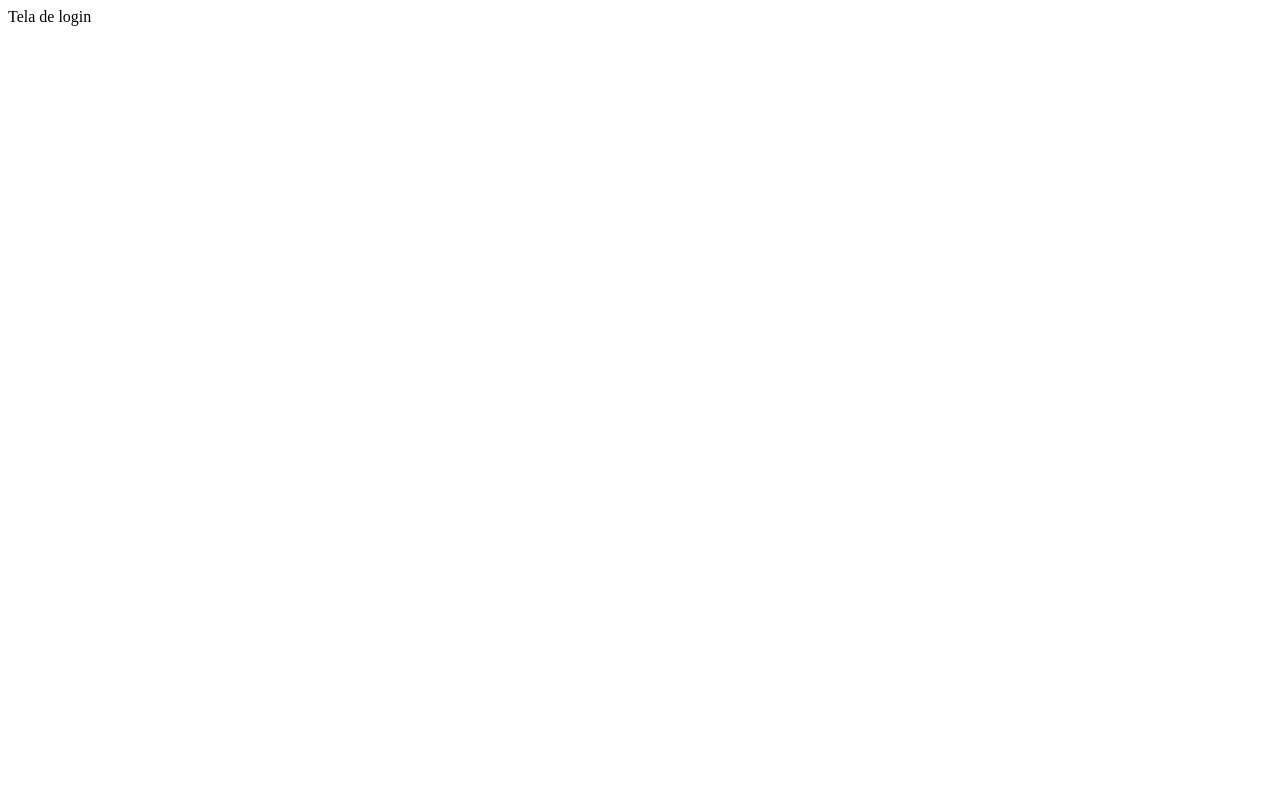
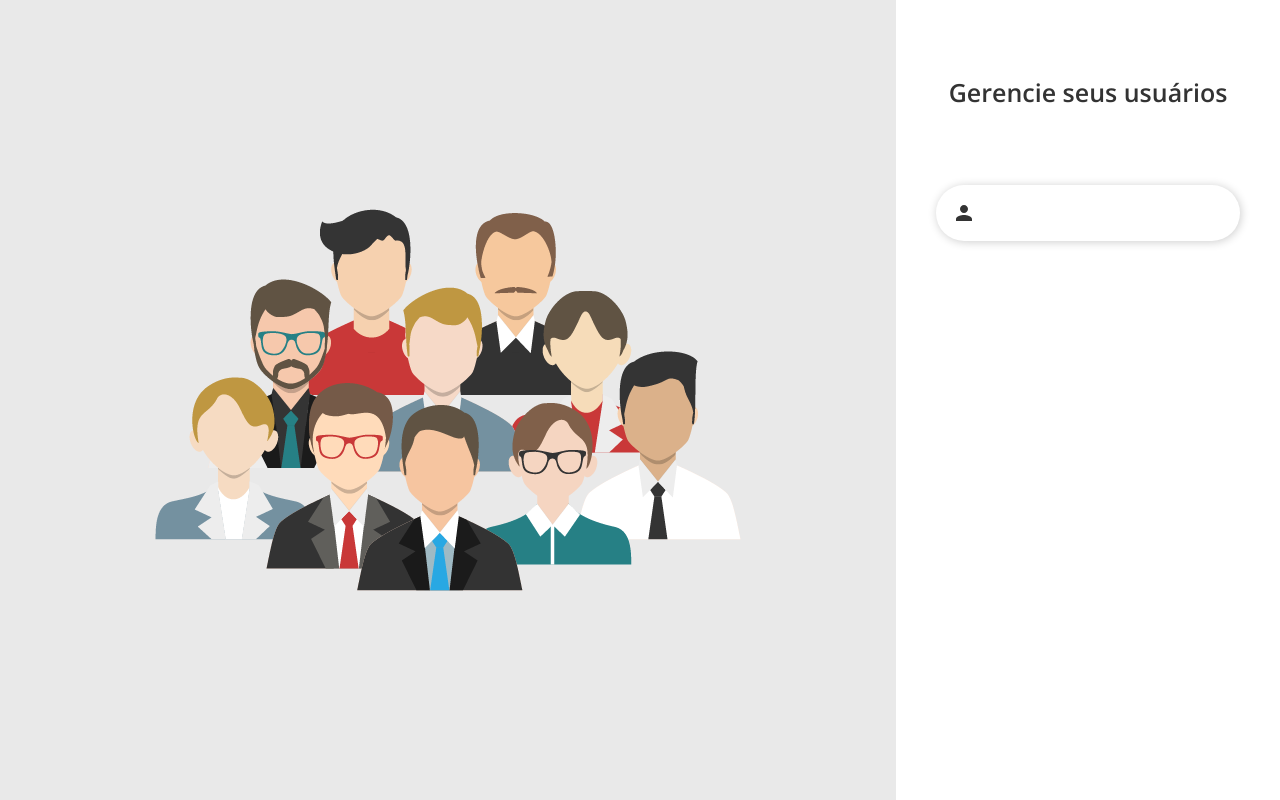
Before and after one commit to lucasreichert3/users-crud-react, a React (Create React App) app: page /#/login in a window 1280 px wide. Built offline with nearby package versions, Linux system fonts and the light colour scheme.

Commit message:
starting login page

```diff
--- a/public/index.html
+++ b/public/index.html
@@ -3,6 +3,7 @@
   <head>
     <meta charset="utf-8" />
     <link rel="icon" href="%PUBLIC_URL%/favicon.ico" />
+    <link href="https://fonts.googleapis.com/css2?family=Open+Sans:wght@300;600&display=swap" rel="stylesheet">
     <meta name="viewport" content="width=device-width, initial-scale=1" />
     <meta name="theme-color" content="#000000" />
     <meta
--- /dev/null
+++ b/src/App.css
@@ -0,0 +1,50 @@
+html, body, div, span, applet, object, iframe,
+h1, h2, h3, h4, h5, h6, p, blockquote, pre,
+a, abbr, acronym, address, big, cite, code,
+del, dfn, em, img, ins, kbd, q, s, samp,
+small, strike, strong, sub, sup, tt, var,
+b, u, i, center,
+dl, dt, dd, ol, ul, li,
+fieldset, form, label, legend,
+table, caption, tbody, tfoot, thead, tr, th, td,
+article, aside, canvas, details, embed,
+figure, figcaption, footer, header, hgroup,
+menu, nav, output, ruby, section, summary,
+time, mark, audio, video {
+	margin: 0;
+	padding: 0;
+	border: 0;
+	font-size: 100%;
+	font: inherit;
+	vertical-align: baseline;
+}
+/* HTML5 display-role reset for older browsers */
+article, aside, details, figcaption, figure,
+footer, header, hgroup, menu, nav, section {
+	display: block;
+}
+body {
+	line-height: 1;
+	color: #333;
+	font-family: 'Open Sans', sans-serif;
+}
+ol, ul {
+	list-style: none;
+}
+blockquote, q {
+	quotes: none;
+}
+blockquote:before, blockquote:after,
+q:before, q:after {
+	content: '';
+	content: none;
+}
+table {
+	border-collapse: collapse;
+	border-spacing: 0;
+}
+
+input {
+	outline: none;
+	font-family: 'Open Sans', sans-serif;
+}
--- a/src/App.js
+++ b/src/App.js
@@ -1,6 +1,7 @@
 import React from 'react';
 import { HashRouter } from 'react-router-dom';
 import Routes from './routes';
+import './App.css'
 
 function App() {
   return (
--- /dev/null
+++ b/src/components/input/Input.js
@@ -0,0 +1,13 @@
+import React from 'react';
+import { InputContainer } from './styles.js';
+
+export default function Input(props) {
+
+    return (
+        <InputContainer>
+            {props.children}
+            <input type="text" value={props.value} />
+        </InputContainer>
+    );
+
+}
--- /dev/null
+++ b/src/components/input/styles.js
@@ -0,0 +1,15 @@
+import styled from 'styled-components';
+
+export const InputContainer = styled.div `
+    display: flex;
+    align-items: center;
+    padding: 1em;
+    box-shadow: 1px 1px 10px rgba(0,0,0,.2);
+    border-radius: 50px;
+    width: 100%;
+    input {
+        border: none;
+        padding-left: 1em
+    }
+
+`;
--- a/src/routes.js
+++ b/src/routes.js
@@ -1,7 +1,7 @@
 import React from 'react';
 import { Switch, Route } from 'react-router-dom';
 import UsersList from './views/users/UsersList';
-import Login from './views/auth/Login';
+import Login from './views/auth/login/Login';
 
 export default () => {
     return (
--- a/src/views/auth/Login.js
+++ /dev/null
@@ -1,7 +0,0 @@
-import React from 'react';
-
-export default function Login() {
-    return (
-        <span>Tela de login</span>
-    )
-}
--- /dev/null
+++ b/src/views/auth/login/Login.js
@@ -0,0 +1,33 @@
+import React, { useState } from "react";
+import {
+  ImageContainer,
+  Wraper,
+  LoginContainerWraper,
+  LoginContainer,
+  InputsContainer,
+  TitleContainer
+} from "./styles";
+import Input from "../../../components/input/Input";
+import PersonIcon from '@material-ui/icons/Person';
+
+export default function Login() {
+  const [loginForm, setLoginForm] = useState({});
+
+  return (
+    <Wraper>
+      <ImageContainer />
+      <LoginContainerWraper>
+        <LoginContainer>
+          <TitleContainer>
+            <h1>Gerencie seus usuários</h1>
+          </TitleContainer>
+          <InputsContainer>
+            <Input value={loginForm?.user}>
+              <PersonIcon />
+            </Input>
+          </InputsContainer>
+        </LoginContainer>
+      </LoginContainerWraper>
+    </Wraper>
+  );
+}
--- /dev/null
+++ b/src/views/auth/login/styles.js
@@ -0,0 +1,49 @@
+import styled from "styled-components";
+import usersImg from "../../../assets/users.png";
+
+export const Wraper = styled.div`
+  display: flex;
+  flex-wrap: wrap;
+`;
+
+export const ImageContainer = styled.div`
+  background-color: #e9e9e9;
+  display: flex;
+  height: 100vh;
+  width: 70%;
+  background-image: url(${usersImg});
+  background-repeat: no-repeat;
+  background-position: center;
+`;
+
+export const LoginContainerWraper = styled.div`
+  display: flex;
+  width: 30%;
+`;
+
+export const TitleContainer = styled.div`
+  display: flex;
+  width: 100%;
+  justify-content: center;
+  align-content: center;
+
+  h1 {
+      font-size: 25px;
+      font-weight: 700;
+  }
+`;
+
+export const LoginContainer = styled.div`
+  display: flex;
+  justify-content: center;
+  align-content: baseline;
+  flex-wrap: wrap;
+  padding: 5em 2.5em;
+  width: 100%;
+`;
+
+export const InputsContainer = styled.div`
+  display: flex;
+  width: 100%;
+  margin-top: 5em;
+`;
```
Also changed, not shown: src/assets/users.png (added), 1 other file (tests, documents, lock files or other folders).
